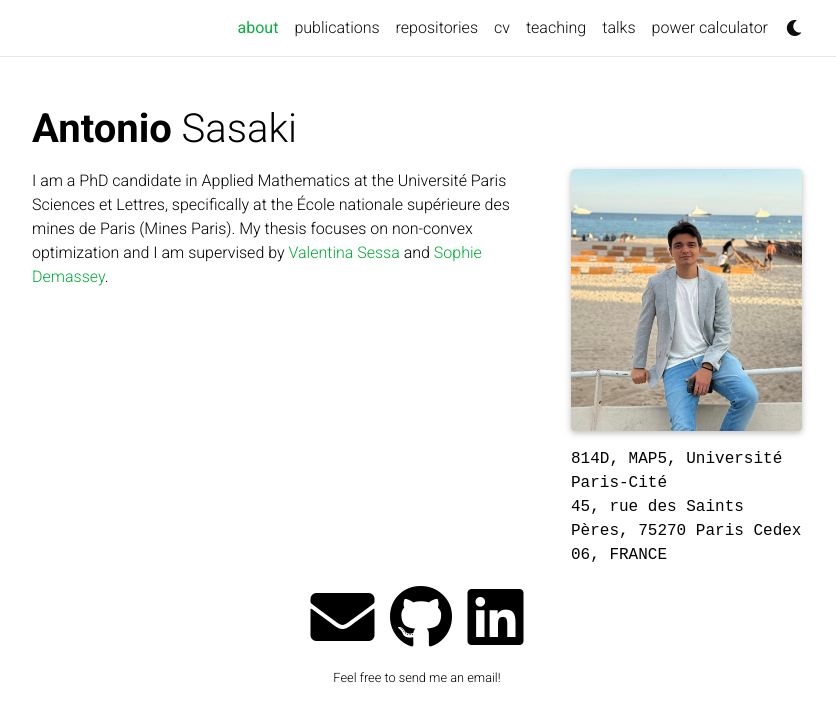
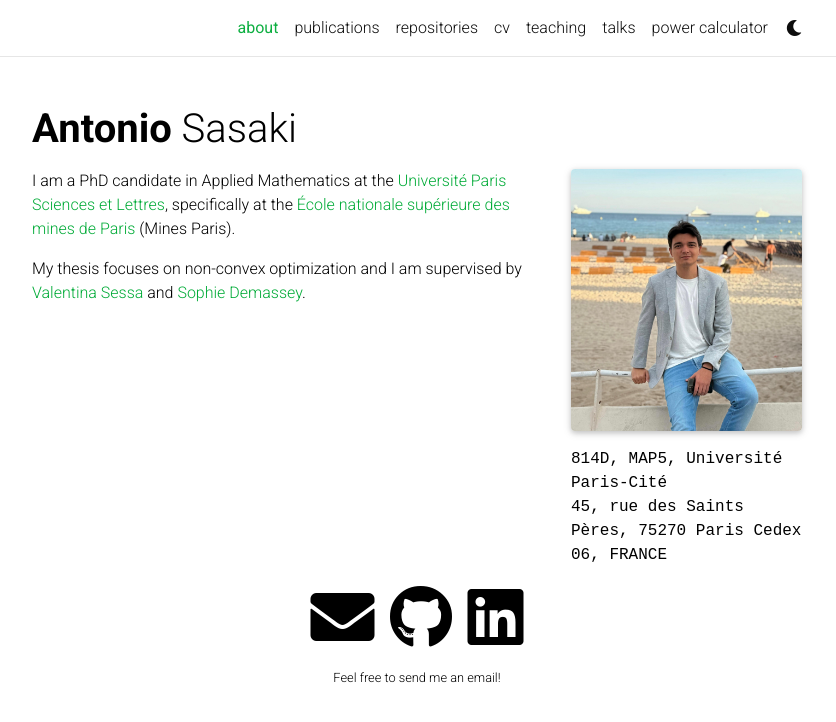
Before and after one commit to antoniosasaki/antoniosasaki.github.io, a Jekyll site: the page built from _pages/about.md, in a window 1280 px wide. Shown: the top 722 px of the page, without its empty margins (223-1059 px from the left). Built offline with Jekyll 4.4.1, drawn with Linux system fonts in a browser that asks for light colours; full-size pictures stand in for the smaller copies a plugin makes; comment, search, counter and statistics services are not loaded; a style sheet for code colours, icons or effects is not loaded; part of the change alters nothing that is shown.

```diff
--- a/_pages/about.md
+++ b/_pages/about.md
@@ -16,4 +16,6 @@ selected_papers: false # includes a list of papers marked as "selected={true}"
 social: true  # includes social icons at the bottom of the page
 ---
 
-I am a PhD candidate in Applied Mathematics at the Université Paris Sciences et Lettres, specifically at the École nationale supérieure des mines de Paris (Mines Paris). My thesis focuses on non-convex optimization and I am supervised by [Valentina Sessa](https://sites.google.com/site/sessavalentina) and [Sophie Demassey](https://sofdem.github.io/).
+I am a PhD candidate in Applied Mathematics at the [Université Paris Sciences et Lettres](https://en.wikipedia.org/wiki/Paris_Sciences_et_Lettres_University), specifically at the [École nationale supérieure des mines de Paris](https://en.wikipedia.org/wiki/Mines_Paris_%E2%80%93_PSL) (Mines Paris).
+
+My thesis focuses on non-convex optimization and I am supervised by [Valentina Sessa](https://sites.google.com/site/sessavalentina) and [Sophie Demassey](https://sofdem.github.io/).
```
